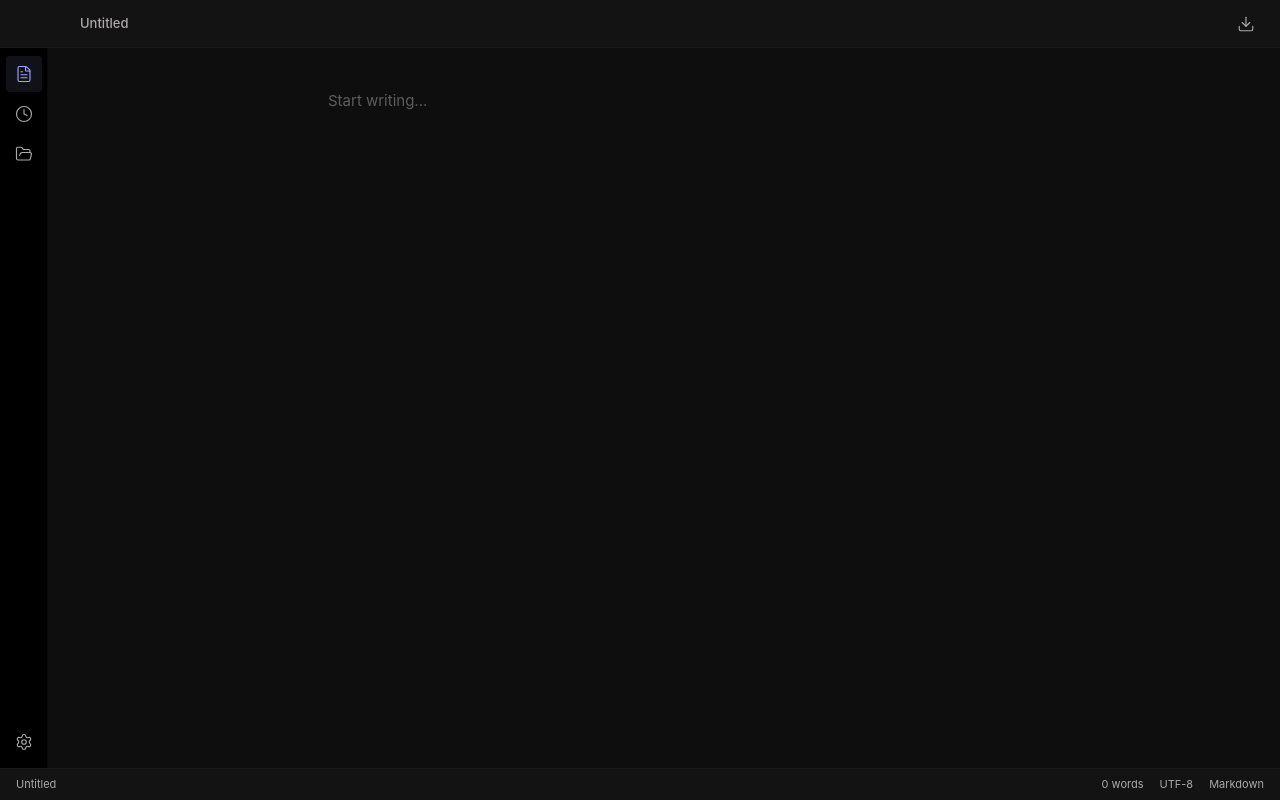
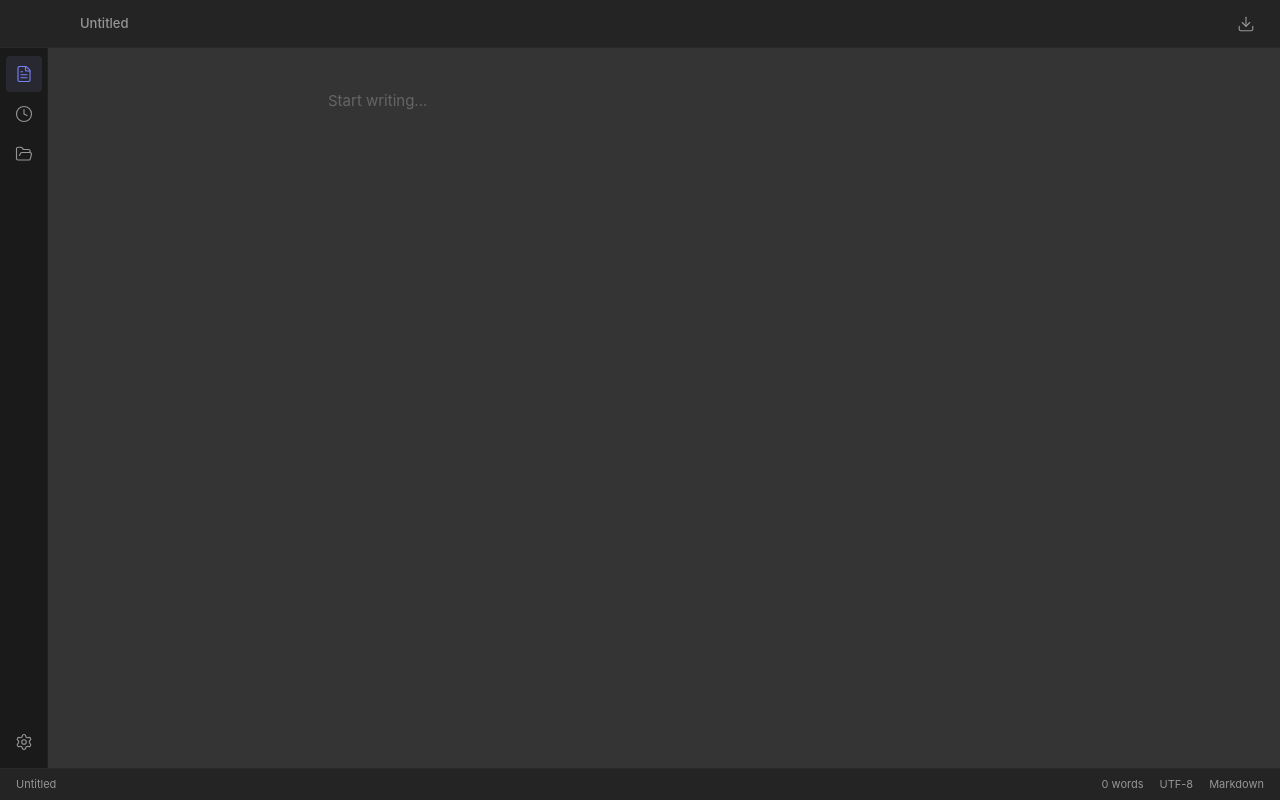
Before and after one commit to jj-valentine/markdown-md, a React (Vite) app: page / in a window 1280 px wide. Built offline with nearby package versions, Linux system fonts and the light colour scheme.

Commit message:
style(tokens): migrate from Stitch to valentine color palette

```diff
--- a/electron/main.ts
+++ b/electron/main.ts
@@ -13,7 +13,7 @@ function createWindow(): BrowserWindow {
     height: 800,
     minWidth: 800,
     minHeight: 600,
-    backgroundColor: '#0e0e0e',
+    backgroundColor: '#343434',
     titleBarStyle: 'hiddenInset',
     trafficLightPosition: { x: 16, y: 16 },
     webPreferences: {
--- a/src/styles/tokens.css
+++ b/src/styles/tokens.css
@@ -1,40 +1,45 @@
 :root {
-  /* Surface tonal scale */
-  --surface: #0e0e0e;
-  --surface-container-lowest: #000000;
-  --surface-container-low: #131313;
-  --surface-container: #1a1919;
-  --surface-container-high: #201f1f;
-  --surface-container-highest: #262626;
-  --surface-bright: #2c2c2c;
-  --surface-variant: #262626;
+  /* Surface tonal scale (valentine: anchored at #343434) */
+  --surface: #343434;
+  --surface-container-lowest: #1a1a1a;
+  --surface-container-low: #242424;
+  --surface-container: #2a2a2a;
+  --surface-container-high: #3a3a3a;
+  --surface-container-highest: #444444;
+  --surface-bright: #4a4a4a;
+  --surface-variant: #444444;
 
   /* On-surface */
-  --on-surface: #ffffff;
-  --on-surface-variant: #adaaaa;
+  --on-surface: #eeeeec;
+  --on-surface-variant: #969696;
 
-  /* Primary */
-  --primary: #a3a6ff;
-  --primary-dim: #6063ee;
-  --primary-container: #9396ff;
-  --on-primary: #0f00a4;
-  --on-primary-container: #0a0081;
+  /* Primary & accent */
+  --primary: #7980ff;
+  --primary-dim: #93afff;
+  --accent: #7f7ff0;
+  --secondary: #88d8c0;
+  --tertiary: #f0a0b8;
+  --highlight: #ffb964;
 
-  /* Secondary */
-  --secondary: #a28efc;
-  --secondary-container: #49339d;
-  --on-secondary-container: #d4c9ff;
-
-  /* Tertiary */
-  --tertiary: #ffa5d9;
-
-  /* Error */
-  --error: #ff6e84;
-  --error-container: #a70138;
+  /* Semantic status */
+  --error: #dd6964;
+  --error-hover: #ff968d;
+  --warning: #ffd080;
+  --success: #baffc9;
+  --info: #61afef;
 
   /* Outline */
   --outline: #777575;
-  --outline-variant: #494847;
+  --outline-variant: #4a4a4a;
+
+  /* Selection & caret */
+  --selection: #eaeaea;
+  --caret: #e5e5e5;
+
+  /* Remaining */
+  --diff-add: #baffc9;
+  --search-highlight: #ffebab;
+  --tab-accent: #c9dfff;
 
   /* Typography */
   --font-body: 'Inter', system-ui, -apple-system, sans-serif;
```
